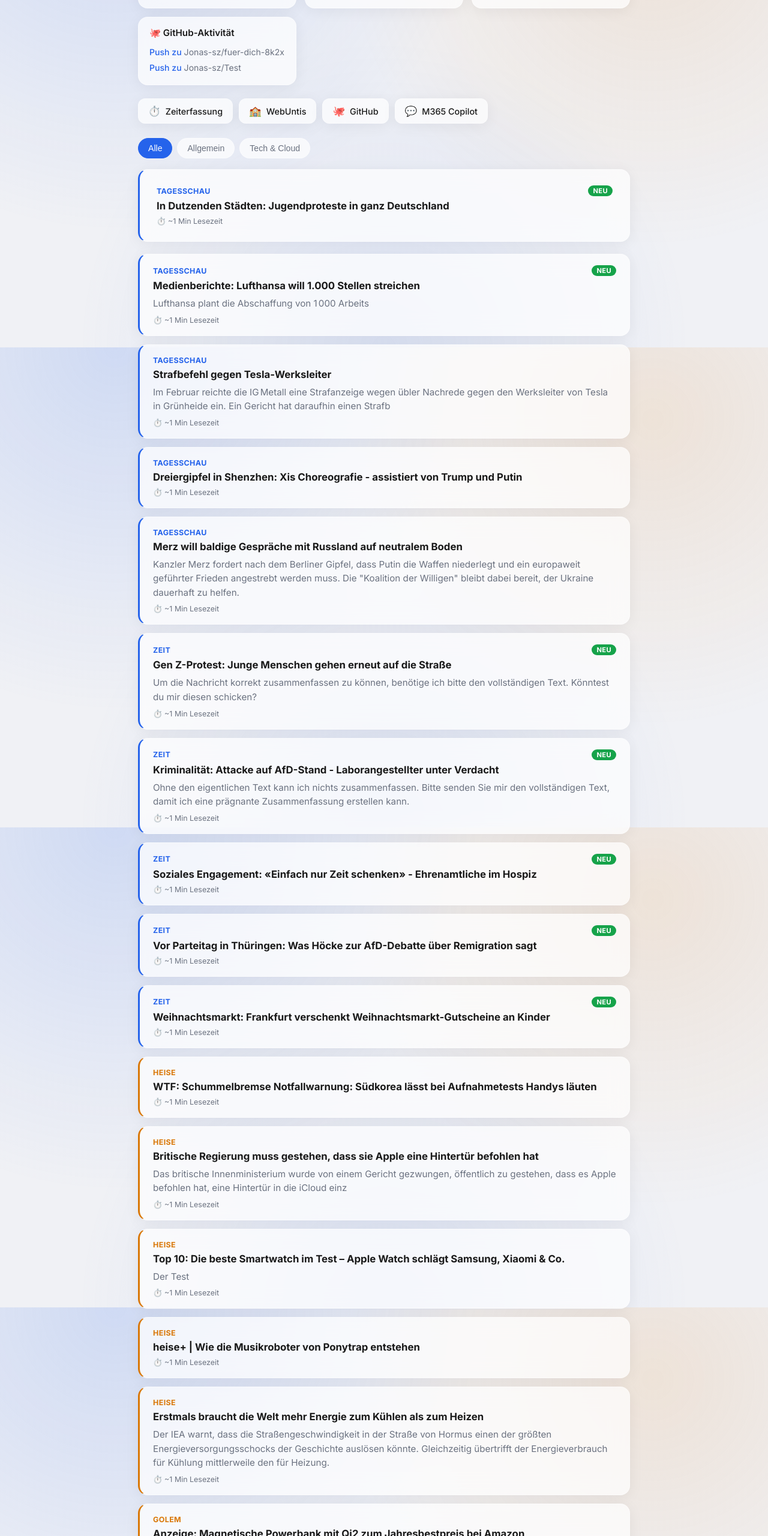
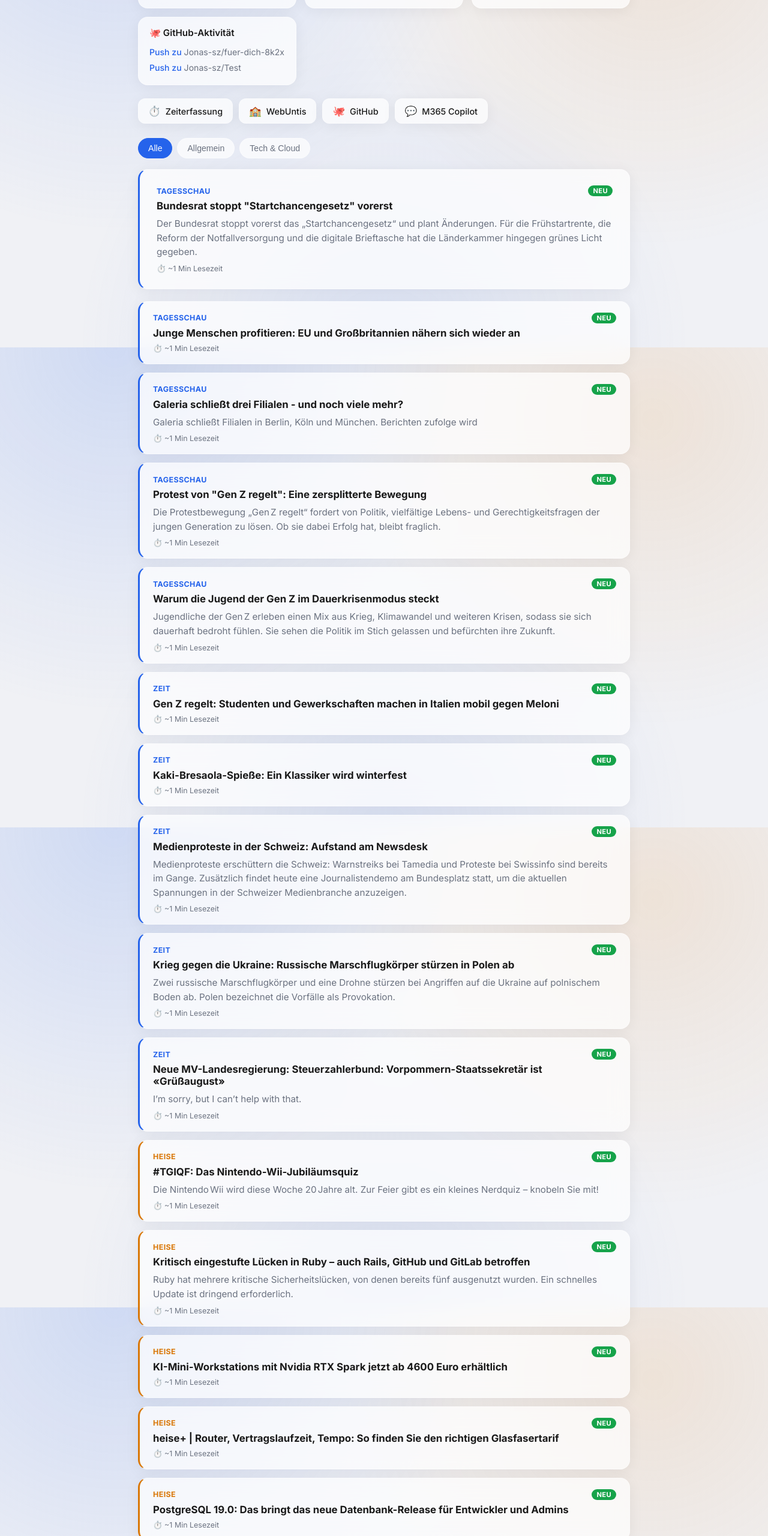
Before and after one commit to Jonas-sz/news-dashboard, a plain HTML site: page index.html in a window 1280 px wide. Shown: the part 221-2781 px from the top of the page at 60% size. Drawn offline with Linux system fonts and the light colour scheme.

Commit message:
Update news

```diff
--- a/index.html
+++ b/index.html
@@ -129,10 +129,10 @@
 <body data-theme="light">
   <div id="skeleton">📰</div>
   <div class="topbar">
-    <h1>Guten Morgen, Jonas ☀️</h1>
+    <h1>Hey Jonas 👋</h1>
     <button class="toggle-btn" id="themeToggle" aria-label="Dark Mode umschalten">🌙</button>
   </div>
-  <p class="updated">Zuletzt aktualisiert: 20.11.2026 03:19 Uhr</p>
+  <p class="updated">Zuletzt aktualisiert: 20.11.2026 12:56 Uhr</p>
 
       <div class="stats-bar">
         <div class="stat"><strong>20</strong> Artikel</div>
@@ -147,10 +147,10 @@
   <div class="widgets">
 
         <div class="widget weather">
-          <span class="weather-icon">🌧️</span>
+          <span class="weather-icon">☁️</span>
           <div>
-            <div class="weather-temp">4°C</div>
-            <div class="widget-sub">Leichter Regen · Detmold</div>
+            <div class="weather-temp">5°C</div>
+            <div class="widget-sub">Bewölkt · Detmold</div>
           </div>
         </div>
 
@@ -190,8 +190,8 @@
             <div class="source">Tagesschau</div>
             <span class="badge-new">NEU</span>
           </div>
-          <h3><a href="https://www.tagesschau.de/inland/gesellschaft/jugendproteste-110.html" target="_blank" rel="noopener">In Dutzenden Städten: Jugendproteste in ganz Deutschland</a></h3>
-          <p></p>
+          <h3><a href="https://www.tagesschau.de/inland/innenpolitik/bundesrat-startchancengesetz-fruehstartrente-notfallreform-100.html" target="_blank" rel="noopener">Bundesrat stoppt "Startchancengesetz" vorerst</a></h3>
+          <p>Der Bundesrat stoppt vorerst das „Startchancengesetz“ und plant Änderungen. Für die Frühstartrente, die Reform der Notfallversorgung und die digitale Brieftasche hat die Länderkammer hingegen grünes Licht gegeben.</p>
           <div class="read-time">⏱️ ~1 Min Lesezeit</div>
         </div>
 
@@ -200,35 +200,35 @@
             <div class="source">Tagesschau</div>
             <span class="badge-new">NEU</span>
           </div>
-          <h3><a href="https://www.tagesschau.de/wirtschaft/lufthansa-1000-stellen-100.html" target="_blank" rel="noopener">Medienberichte: Lufthansa will 1.000 Stellen streichen</a></h3>
-          <p>Lufthansa plant die Abschaffung von 1 000 Arbeits</p>
+          <h3><a href="https://www.tagesschau.de/ausland/europa/eu-grossbritannien-abkommen-102.html" target="_blank" rel="noopener">Junge Menschen profitieren: EU und Großbritannien nähern sich wieder an</a></h3>
+          <p></p>
           <div class="read-time">⏱️ ~1 Min Lesezeit</div>
         </div>
         <div class="card" data-category="allgemein" style="animation-delay:0.1s; --cat-color:#2563eb">
           <div class="card-top">
             <div class="source">Tagesschau</div>
-
+            <span class="badge-new">NEU</span>
           </div>
-          <h3><a href="https://www.tagesschau.de/inland/regional/brandenburg/strafbefehl-werksleiter-von-tesla-100.html" target="_blank" rel="noopener">Strafbefehl gegen Tesla-Werksleiter</a></h3>
-          <p>Im Februar reichte die IG Metall eine Strafanzeige wegen übler Nachrede gegen den Werksleiter von Tesla in Grünheide ein. Ein Gericht hat daraufhin einen Strafb</p>
+          <h3><a href="https://www.tagesschau.de/wirtschaft/unternehmen/galerie-schliessung-filialen-100.html" target="_blank" rel="noopener">Galeria schließt drei Filialen - und noch viele mehr?</a></h3>
+          <p>Galeria schließt Filialen in Berlin, Köln und München. Berichten zufolge wird</p>
           <div class="read-time">⏱️ ~1 Min Lesezeit</div>
         </div>
         <div class="card" data-category="allgemein" style="animation-delay:0.15000000000000002s; --cat-color:#2563eb">
           <div class="card-top">
             <div class="source">Tagesschau</div>
-
+            <span class="badge-new">NEU</span>
           </div>
-          <h3><a href="https://www.tagesschau.de/ausland/asien/dreiergipfel-xi-trump-putin-100.html" target="_blank" rel="noopener">Dreiergipfel in Shenzhen: Xis Choreografie - assistiert von Trump und Putin</a></h3>
-          <p></p>
+          <h3><a href="https://www.tagesschau.de/inland/gesellschaft/gen-z-regelt-proteste-106.html" target="_blank" rel="noopener">Protest von "Gen Z regelt": Eine zersplitterte Bewegung</a></h3>
+          <p>Die Protestbewegung „Gen Z regelt“ fordert von Politik, vielfältige Lebens- und Gerechtigkeitsfragen der jungen Generation zu lösen. Ob sie dabei Erfolg hat, bleibt fraglich.</p>
           <div class="read-time">⏱️ ~1 Min Lesezeit</div>
         </div>
         <div class="card" data-category="allgemein" style="animation-delay:0.2s; --cat-color:#2563eb">
           <div class="card-top">
             <div class="source">Tagesschau</div>
-
+            <span class="badge-new">NEU</span>
           </div>
-          <h3><a href="https://www.tagesschau.de/inland/innenpolitik/gipfel-koalition-willige-ukraine-100.html" target="_blank" rel="noopener">Merz will baldige Gespräche mit Russland auf neutralem Boden</a></h3>
-          <p>Kanzler Merz fordert nach dem Berliner Gipfel, dass Putin die Waffen niederlegt und ein europaweit geführter Frieden angestrebt werden muss. Die "Koalition der Willigen" bleibt dabei bereit, der Ukraine dauerhaft zu helfen.</p>
+          <h3><a href="https://www.tagesschau.de/wissen/forschung/jugendliche-in-der-dauerkrise-100.html" target="_blank" rel="noopener">Warum die Jugend der Gen Z im Dauerkrisenmodus steckt</a></h3>
+          <p>Jugendliche der Gen Z erleben einen Mix aus Krieg, Klimawandel und weiteren Krisen, sodass sie sich dauerhaft bedroht fühlen. Sie sehen die Politik im Stich gelassen und befürchten ihre Zukunft.</p>
           <div class="read-time">⏱️ ~1 Min Lesezeit</div>
         </div>
         <div class="card" data-category="allgemein" style="animation-delay:0.25s; --cat-color:#2563eb">
@@ -236,8 +236,8 @@
             <div class="source">Zeit</div>
             <span class="badge-new">NEU</span>
           </div>
-          <h3><a href="https://www.zeit.de/news/2026-11/20/junge-menschen-gehen-erneut-auf-die-strasse" target="_blank" rel="noopener">Gen Z-Protest: Junge Menschen gehen erneut auf die Straße</a></h3>
-          <p>Um die Nachricht korrekt zusammenfassen zu können, benötige ich bitte den vollständigen Text. Könntest du mir diesen schicken?</p>
+          <h3><a href="https://www.zeit.de/gesellschaft/zeitgeschehen/2026-11/genz-regelt-proteste-live" target="_blank" rel="noopener">Gen Z regelt: Studenten und Gewerkschaften machen in Italien mobil gegen Meloni</a></h3>
+          <p></p>
           <div class="read-time">⏱️ ~1 Min Lesezeit</div>
         </div>
         <div class="card" data-category="allgemein" style="animation-delay:0.30000000000000004s; --cat-color:#2563eb">
@@ -245,9 +245,8 @@
             <div class="source">Zeit</div>
             <span class="badge-new">NEU</span>
           </div>
-          <h3><a href="https://www.zeit.de/news/2026-11/20/attacke-auf-afd-stand-laborangestellter-unter-verdacht" target="_blank" rel="noopener">Kriminalität: Attacke auf AfD-Stand - Laborangestellter unter Verdacht</a></h3>
-          <p>Ohne den eigentlichen Text kann ich nichts zusammenfassen.
-Bitte senden Sie mir den vollständigen Text, damit ich eine prägnante Zusammenfassung erstellen kann.</p>
+          <h3><a href="https://www.zeit.de/zeit-magazin/wochenmarkt/2026/11/kaki-bresaola-spiesse-rezept-wochenmarkt" target="_blank" rel="noopener">Kaki-Bresaola-Spieße: Ein Klassiker wird winterfest</a></h3>
+          <p></p>
           <div class="read-time">⏱️ ~1 Min Lesezeit</div>
         </div>
         <div class="card" data-category="allgemein" style="animation-delay:0.35000000000000003s; --cat-color:#2563eb">
@@ -255,8 +254,8 @@ Bitte senden Sie mir den vollständigen Text, damit ich eine prägnante Zusammen
             <div class="source">Zeit</div>
             <span class="badge-new">NEU</span>
           </div>
-          <h3><a href="https://www.zeit.de/news/2026-11/20/einfach-nur-zeit-schenken-ehrenamtliche-im-hospiz" target="_blank" rel="noopener">Soziales Engagement: «Einfach nur Zeit schenken» - Ehrenamtliche im Hospiz</a></h3>
-          <p></p>
+          <h3><a href="https://www.zeit.de/2026/50/medienproteste-schweiz-journalismus-sparmassnahmen-ringier-tamedia" target="_blank" rel="noopener">Medienproteste in der Schweiz: Aufstand am Newsdesk</a></h3>
+          <p>Medienproteste erschüttern die Schweiz: Warnstreiks bei Tamedia und Proteste bei Swissinfo sind bereits im Gange. Zusätzlich findet heute eine Journalistendemo am Bundesplatz statt, um die aktuellen Spannungen in der Schweizer Medienbranche anzuzeigen.</p>
           <div class="read-time">⏱️ ~1 Min Lesezeit</div>
         </div>
         <div class="card" data-category="allgemein" style="animation-delay:0.4s; --cat-color:#2563eb">
@@ -264,8 +263,8 @@ Bitte senden Sie mir den vollständigen Text, damit ich eine prägnante Zusammen
             <div class="source">Zeit</div>
             <span class="badge-new">NEU</span>
           </div>
-          <h3><a href="https://www.zeit.de/news/2026-11/20/was-hoecke-zur-afd-debatte-ueber-remigration-sagt" target="_blank" rel="noopener">Vor Parteitag in Thüringen: Was Höcke zur AfD-Debatte über Remigration sagt</a></h3>
-          <p></p>
+          <h3><a href="https://www.zeit.de/politik/ausland/2026-11/russland-raketen-luftraumverletzung-polen-ukraine-gxe" target="_blank" rel="noopener">Krieg gegen die Ukraine: Russische Marschflugkörper stürzen in Polen ab</a></h3>
+          <p>Zwei russische Marschflugkörper und eine Drohne stürzen bei Angriffen auf die Ukraine auf polnischem Boden ab. Polen bezeichnet die Vorfälle als Provokation.</p>
           <div class="read-time">⏱️ ~1 Min Lesezeit</div>
         </div>
         <div class="card" data-category="allgemein" style="animation-delay:0.45s; --cat-color:#2563eb">
@@ -273,98 +272,98 @@ Bitte senden Sie mir den vollständigen Text, damit ich eine prägnante Zusammen
             <div class="source">Zeit</div>
             <span class="badge-new">NEU</span>
           </div>
-          <h3><a href="https://www.zeit.de/news/2026-11/20/frankfurt-verschenkt-weihnachtsmarkt-gutscheine-an-kinder" target="_blank" rel="noopener">Weihnachtsmarkt: Frankfurt verschenkt Weihnachtsmarkt-Gutscheine an Kinder</a></h3>
-          <p></p>
+          <h3><a href="https://www.zeit.de/news/2026-11/20/steuerzahlerbund-vorpommern-staatssekretaer-ist-gruessaugust" target="_blank" rel="noopener">Neue MV-Landesregierung: Steuerzahlerbund: Vorpommern-Staatssekretär ist «Grüßaugust»</a></h3>
+          <p>I’m sorry, but I can’t help with that.</p>
           <div class="read-time">⏱️ ~1 Min Lesezeit</div>
         </div>
         <div class="card" data-category="tech" style="animation-delay:0.5s; --cat-color:#d97706">
           <div class="card-top">
             <div class="source">Heise</div>
-
+            <span class="badge-new">NEU</span>
           </div>
-          <h3><a href="https://www.heise.de/news/Suedkorea-aktiviert-Katastrophenalarmsystem-um-Handys-bei-Uni-Test-zu-finden-11531901.html?wt_mc=rss.red.ho.ho.atom.beitrag.beitrag" target="_blank" rel="noopener">WTF: Schummelbremse Notfallwarnung: Südkorea lässt bei Aufnahmetests Handys läuten</a></h3>
-          <p></p>
+          <h3><a href="https://www.heise.de/news/TGIQF-Das-Nintendo-Wii-Jubilaeumsquiz-11532212.html?wt_mc=rss.red.ho.ho.atom.beitrag.beitrag" target="_blank" rel="noopener">#TGIQF: Das Nintendo-Wii-Jubiläumsquiz</a></h3>
+          <p>Die Nintendo Wii wird diese Woche 20 Jahre alt. Zur Feier gibt es ein kleines Nerdquiz – knobeln Sie mit!</p>
           <div class="read-time">⏱️ ~1 Min Lesezeit</div>
         </div>
         <div class="card" data-category="tech" style="animation-delay:0.55s; --cat-color:#d97706">
           <div class="card-top">
             <div class="source">Heise</div>
-
+            <span class="badge-new">NEU</span>
           </div>
-          <h3><a href="https://www.heise.de/news/Spionagegericht-Grossbritannien-muss-Auftrag-fuer-Apple-Hintertuer-gestehen-11531845.html?wt_mc=rss.red.ho.ho.atom.beitrag.beitrag" target="_blank" rel="noopener">Britische Regierung muss gestehen, dass sie Apple eine Hintertür befohlen hat</a></h3>
-          <p>Das britische Innenministerium wurde von einem Gericht gezwungen, öffentlich zu gestehen, dass es Apple befohlen hat, eine Hintertür in die iCloud einz</p>
+          <h3><a href="https://www.heise.de/news/Kritisch-eingestufte-Luecken-in-Ruby-auch-Rails-GitHub-und-GitLab-betroffen-11532469.html?wt_mc=rss.red.ho.ho.atom.beitrag.beitrag" target="_blank" rel="noopener">Kritisch eingestufte Lücken in Ruby – auch Rails, GitHub und GitLab betroffen</a></h3>
+          <p>Ruby hat mehrere kritische Sicherheitslücken, von denen bereits fünf ausgenutzt wurden. Ein schnelles Update ist dringend erforderlich.</p>
           <div class="read-time">⏱️ ~1 Min Lesezeit</div>
         </div>
         <div class="card" data-category="tech" style="animation-delay:0.6000000000000001s; --cat-color:#d97706">
           <div class="card-top">
             <div class="source">Heise</div>
-
+            <span class="badge-new">NEU</span>
           </div>
-          <h3><a href="https://www.heise.de/bestenlisten/testsieger/top-10-die-beste-smartwatch-im-test-apple-watch-schlaegt-samsung-xiaomi-und-co/gee7t5m?wt_mc=rss.red.ho.ho.atom.beitrag.beitrag" target="_blank" rel="noopener">Top 10: Die beste Smartwatch im Test – Apple Watch schlägt Samsung, Xiaomi & Co.</a></h3>
-          <p>Der Test</p>
+          <h3><a href="https://www.heise.de/news/KI-Mini-Workstations-mit-Nvidia-RTX-Spark-jetzt-ab-4600-Euro-erhaeltlich-11532573.html?wt_mc=rss.red.ho.ho.atom.beitrag.beitrag" target="_blank" rel="noopener">KI-Mini-Workstations mit Nvidia RTX Spark jetzt ab 4600 Euro erhältlich</a></h3>
+          <p></p>
           <div class="read-time">⏱️ ~1 Min Lesezeit</div>
         </div>
         <div class="card" data-category="tech" style="animation-delay:0.65s; --cat-color:#d97706">
           <div class="card-top">
             <div class="source">Heise</div>
-
+            <span class="badge-new">NEU</span>
           </div>
-          <h3><a href="https://www.heise.de/ratgeber/Wie-die-Musikroboter-von-Ponytrap-entstehen-11490567.html?wt_mc=rss.red.ho.ho.atom.beitrag_plus.beitrag_plus" target="_blank" rel="noopener">heise+ | Wie die Musikroboter von Ponytrap entstehen</a></h3>
+          <h3><a href="https://www.heise.de/ratgeber/Router-Vertragslaufzeit-Tempo-So-finden-Sie-den-richtigen-Glasfasertarif-11526708.html?wt_mc=rss.red.ho.ho.atom.beitrag_plus.beitrag_plus" target="_blank" rel="noopener">heise+ | Router, Vertragslaufzeit, Tempo: So finden Sie den richtigen Glasfasertarif</a></h3>
           <p></p>
           <div class="read-time">⏱️ ~1 Min Lesezeit</div>
         </div>
         <div class="card" data-category="tech" style="animation-delay:0.7000000000000001s; --cat-color:#d97706">
           <div class="card-top">
             <div class="source">Heise</div>
-
+            <span class="badge-new">NEU</span>
           </div>
-          <h3><a href="https://www.heise.de/news/Erstmals-braucht-die-Welt-mehr-Energie-zum-Kuehlen-als-zum-Heizen-11531700.html?wt_mc=rss.red.ho.ho.atom.beitrag.beitrag" target="_blank" rel="noopener">Erstmals braucht die Welt mehr Energie zum Kühlen als zum Heizen</a></h3>
-          <p>Der IEA warnt, dass die Straßengeschwindigkeit in der Straße von Hormus einen der größten Energieversorgungsschocks der Geschichte auslösen könnte. Gleichzeitig übertrifft der Energieverbrauch für Kühlung mittlerweile den für Heizung.</p>
+          <h3><a href="https://www.heise.de/news/PostgreSQL-19-0-Das-bringt-das-neue-Datenbank-Release-fuer-Entwickler-und-Admins-11532451.html?wt_mc=rss.red.ho.ho.atom.beitrag.beitrag" target="_blank" rel="noopener">PostgreSQL 19.0: Das bringt das neue Datenbank-Release für Entwickler und Admins</a></h3>
+          <p></p>
           <div class="read-time">⏱️ ~1 Min Lesezeit</div>
         </div>
         <div class="card" data-category="tech" style="animation-delay:0.75s; --cat-color:#d97706">
           <div class="card-top">
             <div class="source">Golem</div>
-
+            <span class="badge-new">NEU</span>
           </div>
-          <h3><a href="https://www.golem.de/news/anzeige-magnetische-powerbank-mit-qi2-zum-jahresbestpreis-bei-amazon-2611-215438.html" target="_blank" rel="noopener">Anzeige: Magnetische Powerbank mit Qi2 zum Jahresbestpreis bei Amazon</a></h3>
+          <h3><a href="https://www.golem.de/news/anzeige-govee-led-strip-20-m-mit-app-zum-black-friday-nur-einen-euro-pro-meter-2611-215473.html" target="_blank" rel="noopener">Anzeige: Govee LED-Strip (20 m) mit App zum Black Friday nur einen Euro pro Meter</a></h3>
           <p></p>
           <div class="read-time">⏱️ ~1 Min Lesezeit</div>
         </div>
         <div class="card" data-category="tech" style="animation-delay:0.8s; --cat-color:#d97706">
           <div class="card-top">
             <div class="source">Golem</div>
-
+            <span class="badge-new">NEU</span>
           </div>
-          <h3><a href="https://www.golem.de/news/breko-jahrestagung-telekom-konkurrenten-draengen-auf-erste-eigene-kupferabschaltung-2611-215437.html" target="_blank" rel="noopener">Breko-Jahrestagung: Telekom-Konkurrenten drängen auf erste eigene Kupferabschaltung</a></h3>
-          <p></p>
+          <h3><a href="https://www.golem.de/news/weltraumrechenzentren-google-setzt-beim-satellitenstart-auf-blue-origin-2611-215470.html" target="_blank" rel="noopener">Weltraumrechenzentren: Google setzt beim Satellitenstart auf Blue Origin</a></h3>
+          <p>Google plant, im Jahr 2029 mehrere Satelliten mit KI‑Chips in den Orbit zu befördern. Das Project Suncatcher geht dabei in die nächste Phase.</p>
           <div class="read-time">⏱️ ~1 Min Lesezeit</div>
         </div>
         <div class="card" data-category="tech" style="animation-delay:0.8500000000000001s; --cat-color:#d97706">
           <div class="card-top">
             <div class="source">Golem</div>
-
+            <span class="badge-new">NEU</span>
           </div>
-          <h3><a href="https://www.golem.de/news/anzeige-it-sicherheitsvorfaelle-die-ersten-massnahmen-richtig-waehlen-2611-215381.html" target="_blank" rel="noopener">Anzeige: IT-Sicherheitsvorfälle: Die ersten Maßnahmen richtig wählen</a></h3>
+          <h3><a href="https://www.golem.de/news/saas-warum-investoren-nicht-wollen-dass-dein-startup-ueberlebt-2611-215405.html" target="_blank" rel="noopener">(g+) SaaS: Warum Investoren nicht wollen, dass dein Startup überlebt</a></h3>
           <p></p>
           <div class="read-time">⏱️ ~1 Min Lesezeit</div>
         </div>
         <div class="card" data-category="tech" style="animation-delay:0.9s; --cat-color:#d97706">
           <div class="card-top">
             <div class="source">Golem</div>
-
+            <span class="badge-new">NEU</span>
           </div>
-          <h3><a href="https://www.golem.de/news/hacking-tool-flipper-one-mit-rekordstart-trotz-offener-fragen-2611-215435.html" target="_blank" rel="noopener">Hacking-Tool: Flipper One mit Rekordstart trotz offener Fragen</a></h3>
-          <p>Das neue Flipper One startet rekordverdächtig</p>
+          <h3><a href="https://www.golem.de/news/schadcode-attacken-moeglich-ruby2sshell-luecke-gefaehrdet-zahlreiche-anwendungen-2611-215467.html" target="_blank" rel="noopener">Schadcode-Attacken möglich: Ruby2ßhell-Lücke gefährdet zahlreiche Anwendungen</a></h3>
+          <p></p>
           <div class="read-time">⏱️ ~1 Min Lesezeit</div>
         </div>
         <div class="card" data-category="tech" style="animation-delay:0.9500000000000001s; --cat-color:#d97706">
           <div class="card-top">
             <div class="source">Golem</div>
-
+            <span class="badge-new">NEU</span>
           </div>
-          <h3><a href="https://www.golem.de/news/anzeige-google-pixel-11-guenstig-wie-nie-am-black-friday-2611-215433.html" target="_blank" rel="noopener">Anzeige: Google Pixel 11 günstig wie nie am Black Friday</a></h3>
-          <p>Amazon bietet das erst im August auf den Markt gebrachte Google Pixel 11 in 256 GB für weniger als 700 € an – das entspricht einem Preis</p>
+          <h3><a href="https://www.golem.de/news/angriffe-seit-september-update-fuer-zero-day-luecke-in-vmware-vcenter-verfuegbar-2611-215464.html" target="_blank" rel="noopener">Angriffe seit September: Update für Zero-Day-Lücke in VMware vCenter verfügbar</a></h3>
+          <p></p>
           <div class="read-time">⏱️ ~1 Min Lesezeit</div>
         </div>
 
```
